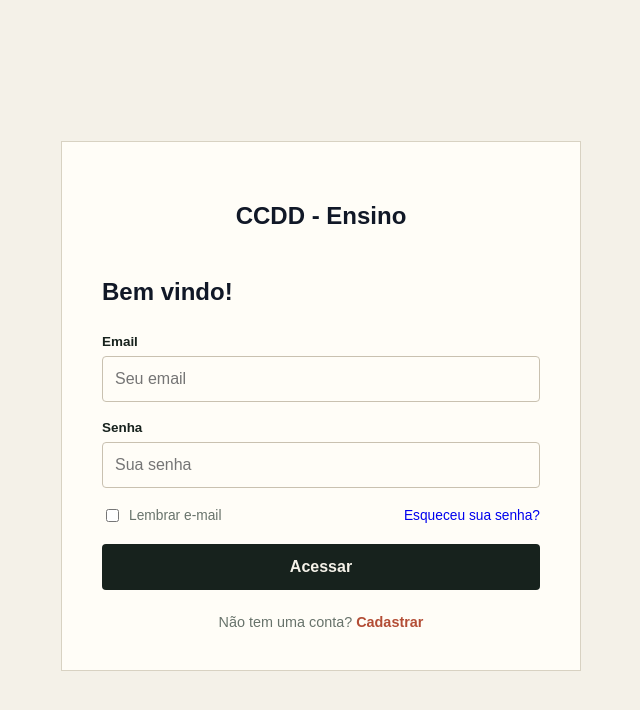
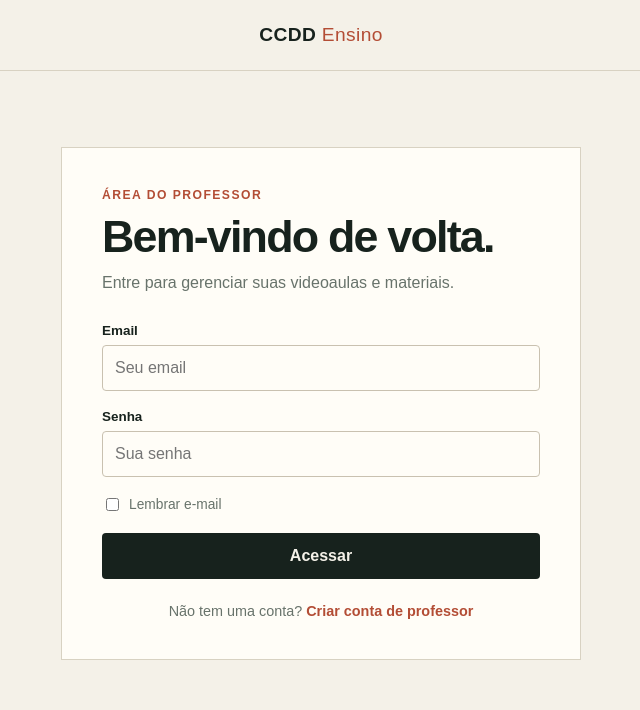
Before and after one commit to GabrielVilla552/plataforma-educacional, a React (Vite) app in the folder front/: page /login in a window 1280 px wide. Shown: the top 710 px of the page, without its empty margins (319-959 px from the left). Built offline with nearby package versions, Linux system fonts and the light colour scheme; no server answers.

Commit message:
tela de login usando o back, e estilo mesmo das outras

```diff
--- a/front/src/pages/Login/Login.tsx
+++ b/front/src/pages/Login/Login.tsx
@@ -1,22 +1,56 @@
-import { useNavigate } from "react-router-dom";
-import "./Login.css";
+import { Link, useNavigate } from "react-router-dom";
+import { useState } from "react";
+import "../Register/Register.css";
+
+const API_URL = import.meta.env.VITE_API_URL || "http://localhost:3000/api/v1";
 
 function Login() {
   const navigate = useNavigate();
+  const [error, setError] = useState("");
+  const [isLoading, setIsLoading] = useState(false);
 
-  const handleSubmit = (event: React.FormEvent<HTMLFormElement>) => {
+  const handleSubmit = async (event: React.FormEvent<HTMLFormElement>) => {
     event.preventDefault();
+    setError("");
+    setIsLoading(true);
 
-    navigate("/dashboard");
+    const formData = new FormData(event.currentTarget);
+    const email = String(formData.get("email") || "");
+    const password = String(formData.get("password") || "");
+
+    try {
+      const response = await fetch(`${API_URL}/auth/login`, {
+        method: "POST",
+        headers: { "Content-Type": "application/json" },
+        body: JSON.stringify({ email, password }),
+      });
+      const data = await response.json();
+
+      if (!response.ok) {
+        throw new Error(data.message || "Não foi possível fazer login.");
+      }
+
+      localStorage.setItem("authToken", data.token);
+      localStorage.setItem("authUser", JSON.stringify(data.user));
+      navigate("/dashboard");
+    } catch (requestError) {
+      setError(requestError instanceof Error ? requestError.message : "Não foi possível fazer login.");
+    } finally {
+      setIsLoading(false);
+    }
+
   };
 
   return (
     <main className="login-page">
+      <header className="auth-header">
+        <Link to="/" className="auth-brand">CCDD <span>Ensino</span></Link>
+      </header>
       <section className="login-card">
-        <h1>CCDD - Ensino</h1>
-
         <div className="login-header">
-          <h2>Bem vindo!</h2>
+          <p className="auth-eyebrow">Área do professor</p>
+          <h1>Bem-vindo de volta.</h1>
+          <p>Entre para gerenciar suas videoaulas e materiais.</p>
         </div>
 
         <form onSubmit={handleSubmit}>
@@ -50,15 +84,17 @@ function Login() {
               Lembrar e-mail
             </label>
 
-            <a href="/forgot-password">Esqueceu sua senha?</a>
           </div>
 
-          <button type="submit">Acessar</button>
+          <button type="submit" disabled={isLoading}>
+            {isLoading ? "Entrando..." : "Acessar"}
+          </button>
+          {error && <p role="alert" className="login-error">{error}</p>}
         </form>
 
         <p className="register-link">
           Não tem uma conta?{" "}
-          <a href="/register">Cadastrar</a>
+          <Link to="/register">Criar conta de professor</Link>
         </p>
       </section>
     </main>
```
